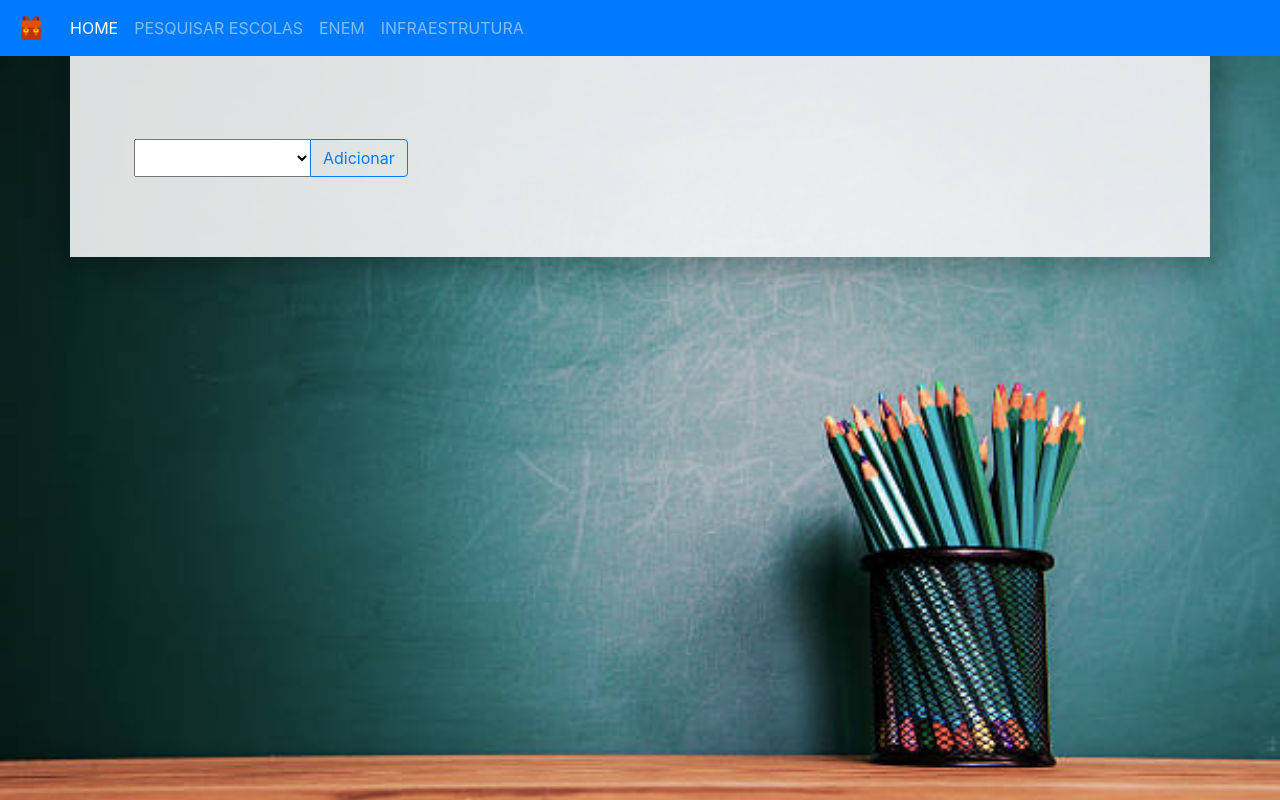
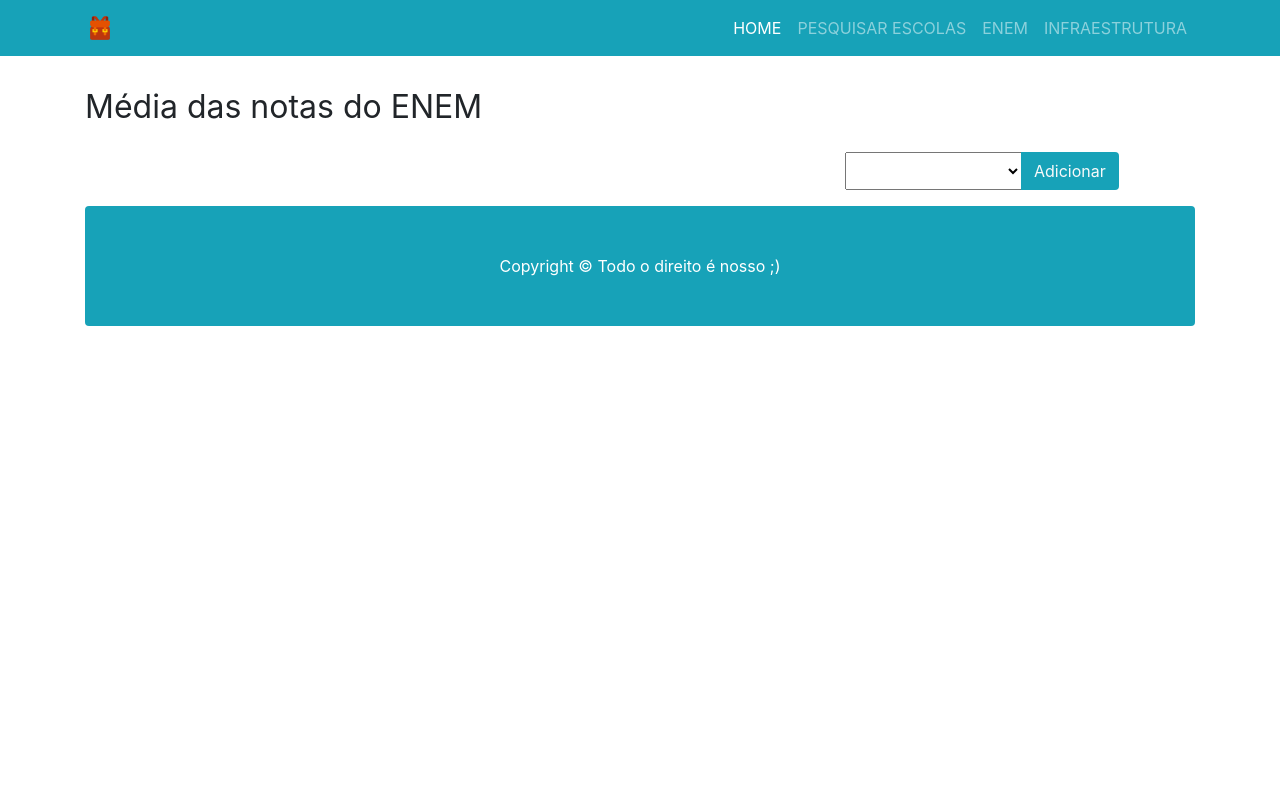
Before and after one commit to maykon-oliveira/escola-open, an Angular app: page /enem in a window 1280 px wide. Built offline with nearby package versions, Linux system fonts and the light colour scheme; no server answers.

Commit message:
mudança layout

```diff
--- a/src/app/analise-enem/analise-enem.component.html
+++ b/src/app/analise-enem/analise-enem.component.html
@@ -1,5 +1,15 @@
-<div class="row" style="margin-top: 50px;">
-  <div class="col-md-4 col-sm-12 align-self-center" style="margin-top: 25px;">
+<h1 class="my-4"><small>Média das notas do ENEM</small></h1>
+
+<!-- conteudo -->
+<div class="row">
+  <!-- parte maior esquerda -->
+  <div class="col-md-8">
+    <div [hidden]="!chart" class="shadow p-3 mb-5 bg-light rounded chart-container">
+      <canvas id="canvas"></canvas>
+    </div>
+  </div>
+  <!-- parte menor direita -->
+  <div class="col-md-4">
     <div class="input-group mb-3">
       <div class="input-group">
         <select name="estado" ngModel #estado="ngModel">
@@ -32,18 +42,13 @@
           <option value="TO">Tocantins</option>
         </select>
         <div class="input-group-append">
-          <button class="btn btn-outline-primary" type="button" (click)="pesquisarEstado(estado)">Adicionar</button>
+          <button class="btn bg-info text-light" type="button" (click)="pesquisarEstado(estado)">Adicionar</button>
         </div>
       </div>
     </div>
-
     <div [hidden]="!erroMensagem" class="alert alert-danger" role="alert">
-      {{erroMensagem}}
+      <p>{{erroMensagem}}</p>
     </div>
   </div>
 
-  <div [hidden]="!chart" class="col-md-8 col-sm-12 shadow p-3 mb-5 bg-light rounded chart-container" style="margin-top: 40px;">
-    <canvas id="canvas">
-    </canvas>
-  </div>
 </div>
--- a/src/app/analise-enem/analise-enem.component.ts
+++ b/src/app/analise-enem/analise-enem.component.ts
@@ -21,10 +21,6 @@ export class AnaliseEnemComponent implements OnInit {
           beginAtZero: true
         }
       }]
-    },
-    title: {
-      display: true,
-      text: 'Média das notas do ENEM das escolas do Brasil'
     },
     legend: {
       display: true,
@@ -86,15 +82,15 @@ export class AnaliseEnemComponent implements OnInit {
 
           this.adicionarEstadoAoGrafico(ESTADO, [Math.round(d3.mean(media))], COR_BARRA);
         });
+        this.erroMensagem = null;
 
-      this.estadosNoGrafico.add(ESTADO);
     } else {
       this.erroMensagem = 'Escolha um estado que não esteja no gráfico.';
     }
   }
 
   private adicionarEstadoAoGrafico(estado, media, cor) {
-    if (media == 0) { this.erroMensagem = `${estado} não possui nota cadastrada`; return }
+    if (media[0] > 0) {
       let novoDataset = {
         label: estado,
         data: media,
@@ -108,6 +104,12 @@ export class AnaliseEnemComponent implements OnInit {
       }
       this.chart.data.datasets.push(novoDataset);
       this.chart.update();
+      this.estadosNoGrafico.add(estado);
+
+    } else {
+      this.erroMensagem = `${estado} não possui nota cadastrada`;
+    }
+
   }
 
   private gerarCorBarra(): string[] {
--- a/src/index.html
+++ b/src/index.html
@@ -11,20 +11,20 @@
 </head>
 
 <body>
-  <div class="container">
-    <nav class="navbar fixed-top navbar-expand-md navbar-dark bg-primary">
+  <nav class="navbar navbar-expand-lg navbar-dark bg-info
+  fixed-top">
+    <div class="container">
       <a class="navbar-brand" href="#">
         <img src="../assets/img/icon.png" width="30" height="30" class="d-inline-block align-top" alt="">
       </a>
-      <button class="navbar-toggler" type="button" data-toggle="collapse" data-target="#navbar" aria-controls="navbarTogglerDemo01"
+      <button class="navbar-toggler" type="button" data-toggle="collapse" data-target="#navbarResponsive" aria-controls="navbarResponsive"
         aria-expanded="false" aria-label="Toggle navigation">
         <span class="navbar-toggler-icon"></span>
       </button>
-
-      <div class="collapse navbar-collapse" id="navbar">
-        <ul class="navbar-nav">
+      <div class="collapse navbar-collapse" id="navbarResponsive">
+        <ul class="navbar-nav ml-auto text-uppercase">
           <li class="nav-item active">
-            <a class="nav-link" href="#">HOME
+            <a class="nav-link" href="#">Home
               <span class="sr-only">(current)</span>
             </a>
           </li>
@@ -39,11 +39,17 @@
           </li>
         </ul>
       </div>
-    </nav>
+    </div>
+  </nav>
+  <div class="container">
+    <app-root></app-root>
+    <footer class="py-5 bg-info rounded">
+      <div class="container">
+        <p class="m-0 text-center text-white">Copyright &copy; Todo o direito é nosso ;)</p>
+      </div>
+    </footer>
   </div>
-  <div class="container back">
-    <app-root></app-root>
-  </div>
+
   <script src="https://code.jquery.com/jquery-3.3.1.slim.min.js" integrity="sha384-q8i/X+965DzO0rT7abK41JStQIAqVgRVzpbzo5smXKp4YfRvH+8abtTE1Pi6jizo"
     crossorigin="anonymous"></script>
   <script src="https://cdnjs.cloudflare.com/ajax/libs/popper.js/1.14.3/umd/popper.min.js" integrity="sha384-ZMP7rVo3mIykV+2+9J3UJ46jBk0WLaUAdn689aCwoqbBJiSnjAK/l8WvCWPIPm49"
--- a/src/styles.css
+++ b/src/styles.css
@@ -5,12 +5,11 @@
   margin: auto;
 }
 body {
-  background: url(assets/img/background.jpg) fixed;
-  background-size: cover;
+  padding-top: 54px;
 }
 
-.back {
-  background: rgb(245, 245, 245, 0.9);
-  padding: 5%;
-  box-shadow: 0px 0px 31px 13px rgba(0,0,0,0.24);
+@media (min-width: 992px) {
+  body {
+    padding-top: 56px;
+  }
 }
```
Also changed, not shown: src/assets/img/background-container.jpg (deleted), src/assets/img/background.jpg (deleted). Lines whose indentation alone changed are shown as unchanged.
